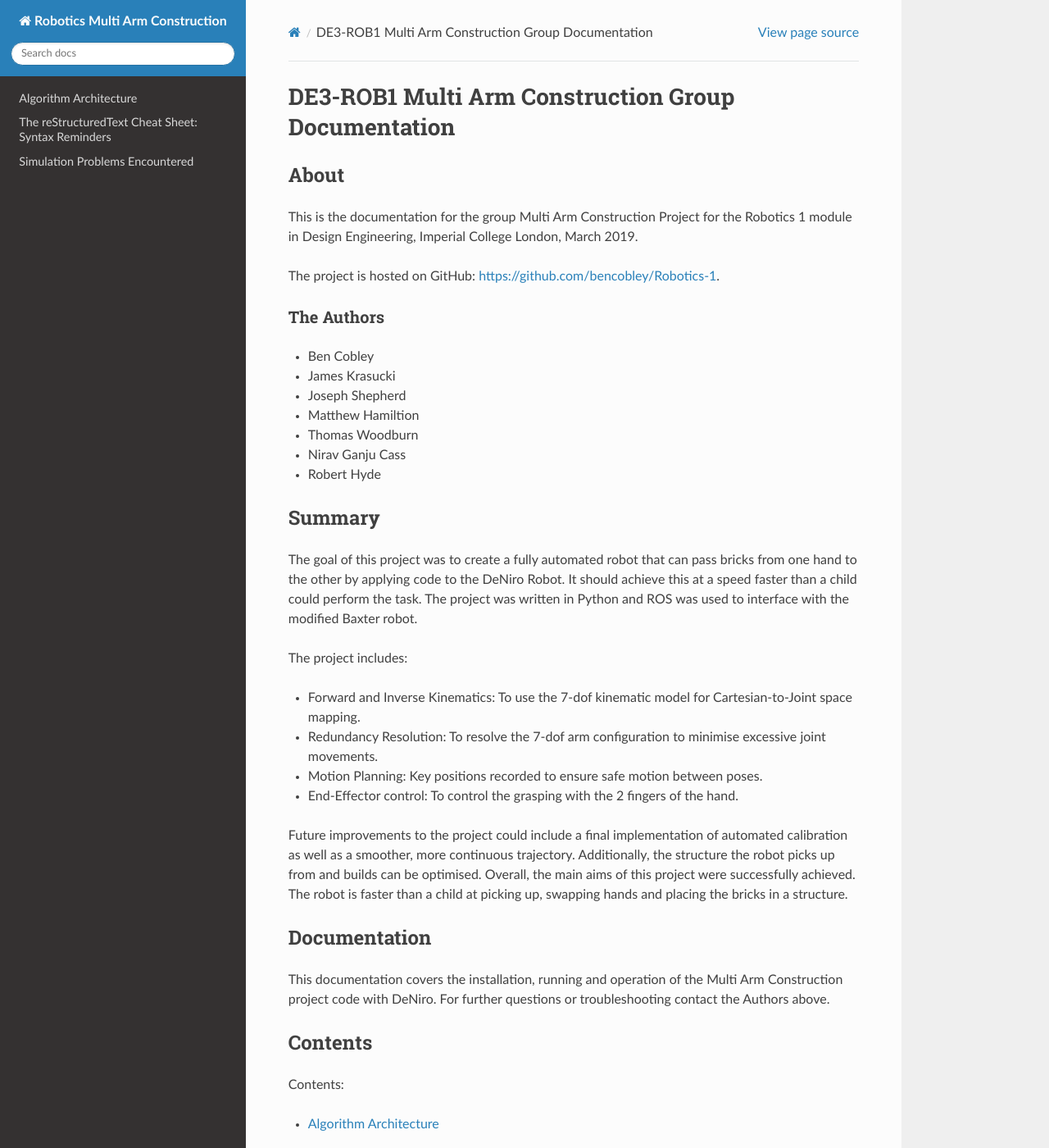
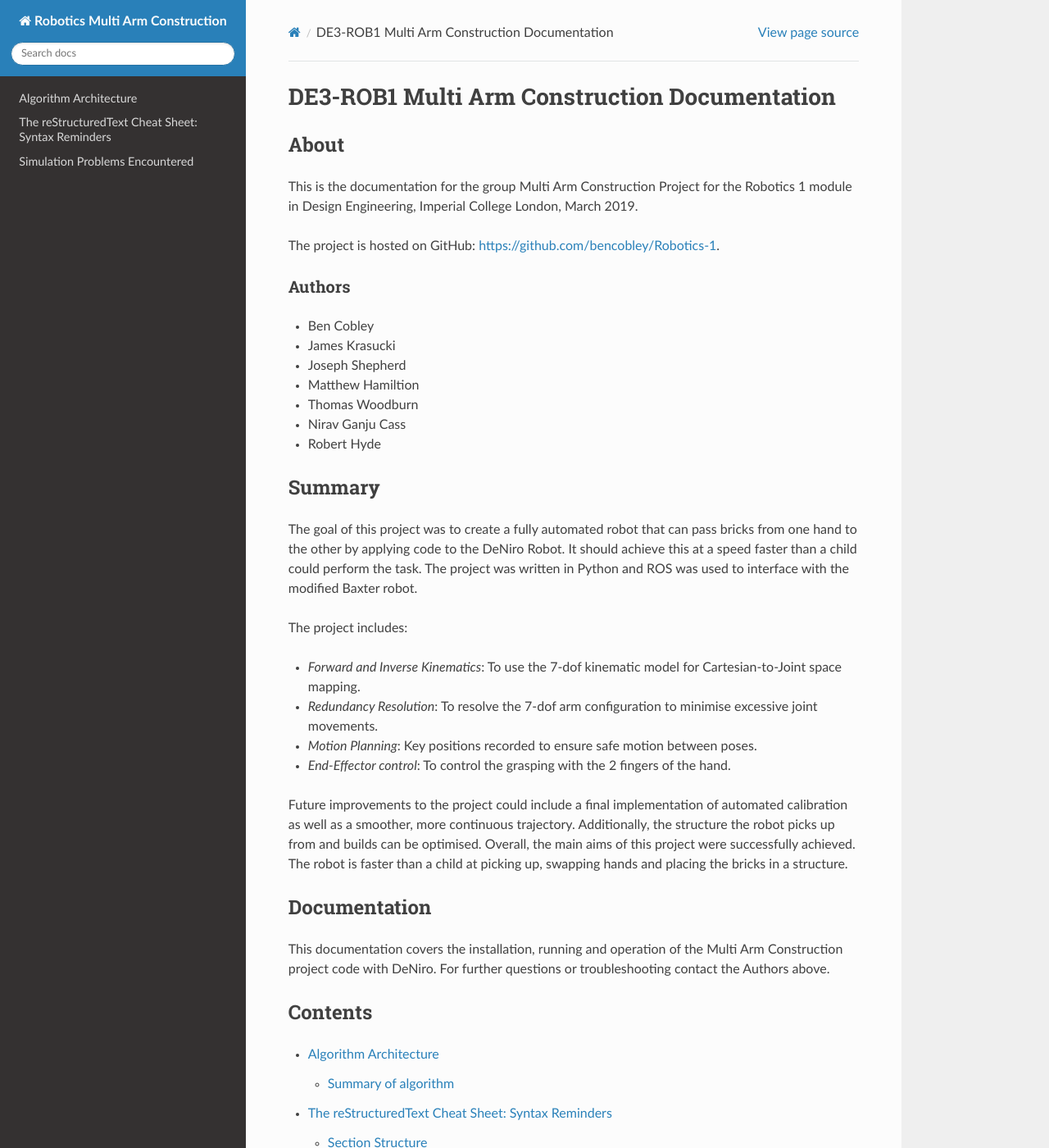
Before and after one commit to TomWoodburn/Robotics-1, a Sphinx documentation site: the page built from docs/source/index.rst, in a window 1280 px wide and 1400 px high. Shown: the whole window at 82% size. Built offline with Sphinx 7.4.7 and the Read the Docs theme 2.0.0, drawn with Linux system fonts in a browser that asks for light colours; some of the changed text lies outside the part shown.

Commit message:
Update index.rst

```diff
--- a/docs/source/index.rst
+++ b/docs/source/index.rst
@@ -1,6 +1,6 @@
-***************************************************
-DE3-ROB1 Multi Arm Construction Group Documentation
-***************************************************
+**********************************************
+DE3-ROB1 Multi Arm Construction Documentation
+**********************************************
 
 About
 =====
@@ -9,8 +9,8 @@
 
 The project is hosted on GitHub: https://github.com/bencobley/Robotics-1.
 
-The Authors
------------
+Authors
+-------
 
 * Ben Cobley
 * James Krasucki
@@ -27,10 +27,10 @@
 
 The project includes:
 
-* Forward and Inverse Kinematics: To use the 7-dof kinematic model for Cartesian-to-Joint space mapping.
-* Redundancy Resolution: To resolve the 7-dof arm configuration to minimise excessive joint movements.
-* Motion Planning: Key positions recorded to ensure safe motion between poses.
-* End-Effector control: To control the grasping with the 2 fingers of the hand.
+* *Forward and Inverse Kinematics*: To use the 7-dof kinematic model for Cartesian-to-Joint space mapping.
+* *Redundancy Resolution*: To resolve the 7-dof arm configuration to minimise excessive joint movements.
+* *Motion Planning*: Key positions recorded to ensure safe motion between poses.
+* *End-Effector control*: To control the grasping with the 2 fingers of the hand.
 
 Future improvements to the project could include a final implementation of automated calibration as well as a smoother, more continuous trajectory. Additionally, the structure the robot picks up from and builds can be optimised. Overall, the main aims of this project were successfully achieved. The robot is faster than a child at picking up, swapping hands and placing the bricks in a structure.
 
```
Also changed, not shown: other parts of docs/source/index.rst (+0 -10 lines).
